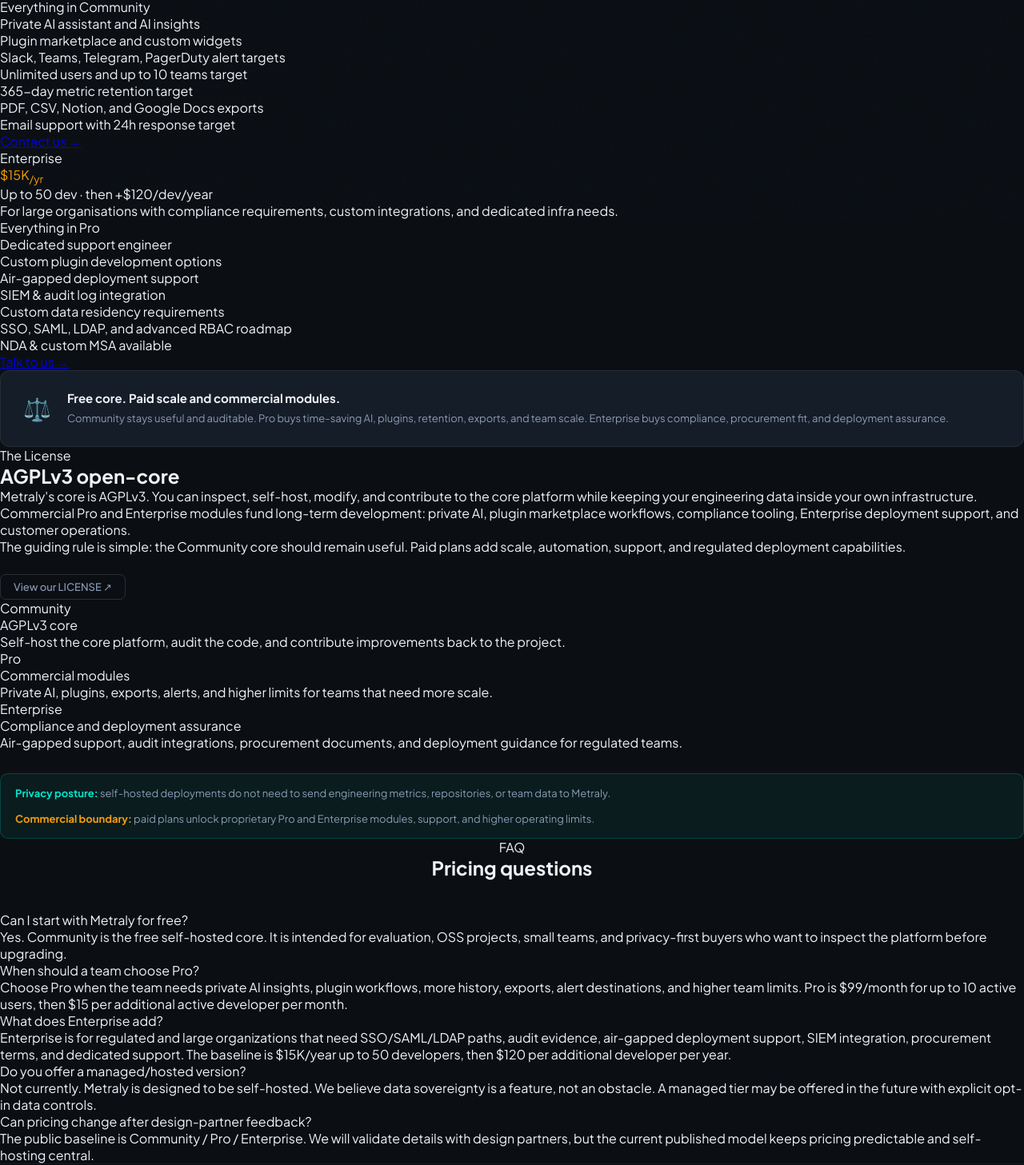
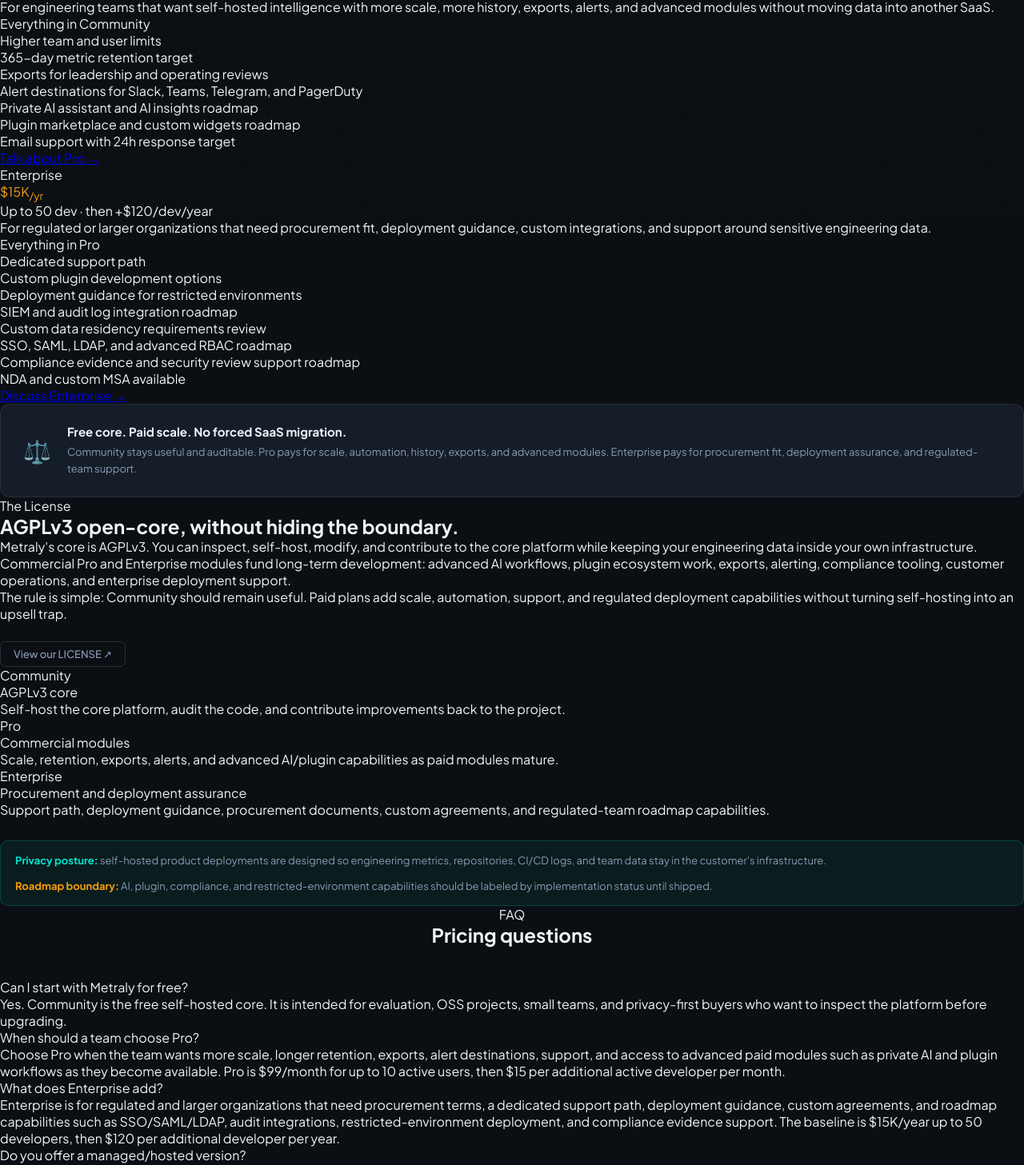
Before and after one commit to getmetraly/website, a Next.js app: page /pricing in a window 1280 px wide. Shown: the part 526-1983 px from the top of the page at 80% size. Built offline with nearby package versions, Linux system fonts and the light colour scheme.

Commit message:
feat(pricing): strengthen truth-safe pricing copy

```diff
--- a/app/pricing/page.tsx
+++ b/app/pricing/page.tsx
@@ -14,14 +14,15 @@ export default function PricingPage() {
         <div className="hero">
           <div className="eyebrow">Pricing &amp; License</div>
           <h1>
-            Simple, honest
+            Start self-hosted.
             <br />
-            <span className="gradient-text">open-core pricing.</span>
+            <span className="gradient-text">Scale when trust matters.</span>
           </h1>
           <p className="hero-sub">
-            Metraly Community is free to self-host under AGPLv3. Pro adds
-            scale, private AI, plugins, alerts, and longer retention. Enterprise adds
-            compliance, air-gap, and dedicated support.
+            Community is free and AGPLv3 open-core. Pro adds team scale,
+            longer history, exports, alerts, and private AI/plugin capabilities
+            as they become available. Enterprise is for regulated teams that
+            need procurement, deployment assurance, and dedicated support.
           </p>
         </div>
 
@@ -37,10 +38,11 @@ export default function PricingPage() {
                 $0 · self-hosted · AGPLv3 core
               </div>
               <div className="pricing-desc">
-                Run Metraly on your own infrastructure for evaluation, startups,
-                internal teams, and OSS projects.
+                For evaluation, small teams, OSS projects, and buyers who want
+                to inspect the core platform before committing to paid modules.
               </div>
               <ul className="pricing-features">
+                <li>Self-hosted AGPLv3 core</li>
                 <li>DORA dashboards and core delivery metrics</li>
                 <li>Git, CI/CD, PM, and metrics connectors as they ship</li>
                 <li>System dashboard templates</li>
@@ -64,7 +66,7 @@ export default function PricingPage() {
 
             {/* Pro */}
             <div className="pricing-card featured">
-              <div className="pricing-featured-badge">Most Popular</div>
+              <div className="pricing-featured-badge">For growing teams</div>
               <div className="pricing-plan">Pro</div>
               <div className="pricing-price" style={{ color: "var(--purple)" }}>
                 $99<sub>/mo</sub>
@@ -73,24 +75,25 @@ export default function PricingPage() {
                 Up to 10 active users · then +$15/dev/mo
               </div>
               <div className="pricing-desc">
-                For growing teams that need private AI, plugins, alerting, exports,
-                and more history without giving up self-hosting.
+                For engineering teams that want self-hosted intelligence with
+                more scale, more history, exports, alerts, and advanced modules
+                without moving data into another SaaS.
               </div>
               <ul className="pricing-features">
                 <li>Everything in Community</li>
-                <li>Private AI assistant and AI insights</li>
-                <li>Plugin marketplace and custom widgets</li>
-                <li>Slack, Teams, Telegram, PagerDuty alert targets</li>
-                <li>Unlimited users and up to 10 teams target</li>
+                <li>Higher team and user limits</li>
                 <li>365-day metric retention target</li>
-                <li>PDF, CSV, Notion, and Google Docs exports</li>
+                <li>Exports for leadership and operating reviews</li>
+                <li>Alert destinations for Slack, Teams, Telegram, and PagerDuty</li>
+                <li>Private AI assistant and AI insights roadmap</li>
+                <li>Plugin marketplace and custom widgets roadmap</li>
                 <li>Email support with 24h response target</li>
               </ul>
               <a
-                href="mailto:hello@metraly.io"
+                href="mailto:hello@metraly.io?subject=Metraly%20Pro"
                 className="pricing-cta primary"
               >
-                Contact us →
+                Talk about Pro →
               </a>
             </div>
 
@@ -104,24 +107,26 @@ export default function PricingPage() {
                 Up to 50 dev · then +$120/dev/year
               </div>
               <div className="pricing-desc">
-                For large organisations with compliance requirements, custom
-                integrations, and dedicated infra needs.
+                For regulated or larger organizations that need procurement fit,
+                deployment guidance, custom integrations, and support around
+                sensitive engineering data.
               </div>
               <ul className="pricing-features">
                 <li>Everything in Pro</li>
-                <li>Dedicated support engineer</li>
+                <li>Dedicated support path</li>
                 <li>Custom plugin development options</li>
-                <li>Air-gapped deployment support</li>
-                <li>SIEM &amp; audit log integration</li>
-                <li>Custom data residency requirements</li>
+                <li>Deployment guidance for restricted environments</li>
+                <li>SIEM and audit log integration roadmap</li>
+                <li>Custom data residency requirements review</li>
                 <li>SSO, SAML, LDAP, and advanced RBAC roadmap</li>
-                <li>NDA &amp; custom MSA available</li>
+                <li>Compliance evidence and security review support roadmap</li>
+                <li>NDA and custom MSA available</li>
               </ul>
               <a
-                href="mailto:enterprise@metraly.io"
+                href="mailto:enterprise@metraly.io?subject=Metraly%20Enterprise"
                 className="pricing-cta outline-cyan"
               >
-                Talk to us →
+                Discuss Enterprise →
               </a>
             </div>
           </div>
@@ -150,7 +155,7 @@ export default function PricingPage() {
                   marginBottom: "6px",
                 }}
               >
-                Free core. Paid scale and commercial modules.
+                Free core. Paid scale. No forced SaaS migration.
               </div>
               <div
                 style={{
@@ -159,9 +164,10 @@ export default function PricingPage() {
                   lineHeight: 1.6,
                 }}
               >
-                Community stays useful and auditable. Pro buys time-saving AI,
-                plugins, retention, exports, and team scale. Enterprise buys
-                compliance, procurement fit, and deployment assurance.
+                Community stays useful and auditable. Pro pays for scale,
+                automation, history, exports, and advanced modules. Enterprise
+                pays for procurement fit, deployment assurance, and regulated-team
+                support.
               </div>
             </div>
           </div>
@@ -173,7 +179,7 @@ export default function PricingPage() {
             <div className="license-grid">
               <div>
                 <div className="section-eyebrow">The License</div>
-                <h2>AGPLv3 open-core</h2>
+                <h2>AGPLv3 open-core, without hiding the boundary.</h2>
                 <p className="body-text">
                   Metraly&apos;s core is AGPLv3. You can inspect, self-host,
                   modify, and contribute to the core platform while keeping your
@@ -181,14 +187,14 @@ export default function PricingPage() {
                 </p>
                 <p className="body-text">
                   Commercial Pro and Enterprise modules fund long-term
-                  development: private AI, plugin marketplace workflows,
-                  compliance tooling, Enterprise deployment support, and customer
-                  operations.
+                  development: advanced AI workflows, plugin ecosystem work,
+                  exports, alerting, compliance tooling, customer operations,
+                  and enterprise deployment support.
                 </p>
                 <p className="body-text">
-                  The guiding rule is simple: the Community core should remain
-                  useful. Paid plans add scale, automation, support, and
-                  regulated deployment capabilities.
+                  The rule is simple: Community should remain useful. Paid plans
+                  add scale, automation, support, and regulated deployment
+                  capabilities without turning self-hosting into an upsell trap.
                 </p>
                 <div
                   style={{
@@ -223,18 +229,18 @@ export default function PricingPage() {
                     <div className="license-kicker">Pro</div>
                     <div className="license-title">Commercial modules</div>
                     <div className="license-desc">
-                      Private AI, plugins, exports, alerts, and higher limits
-                      for teams that need more scale.
+                      Scale, retention, exports, alerts, and advanced AI/plugin
+                      capabilities as paid modules mature.
                     </div>
                   </div>
                   <div className="license-item">
                     <div className="license-kicker">Enterprise</div>
                     <div className="license-title">
-                      Compliance and deployment assurance
+                      Procurement and deployment assurance
                     </div>
                     <div className="license-desc">
-                      Air-gapped support, audit integrations, procurement
-                      documents, and deployment guidance for regulated teams.
+                      Support path, deployment guidance, procurement documents,
+                      custom agreements, and regulated-team roadmap capabilities.
                     </div>
                   </div>
                 </div>
@@ -253,15 +259,16 @@ export default function PricingPage() {
                   <strong style={{ color: "var(--cyan)" }}>
                     Privacy posture:
                   </strong>{" "}
-                  self-hosted deployments do not need to send engineering metrics,
-                  repositories, or team data to Metraly.
+                  self-hosted product deployments are designed so engineering
+                  metrics, repositories, CI/CD logs, and team data stay in the
+                  customer&apos;s infrastructure.
                   <br />
                   <br />
                   <strong style={{ color: "var(--orange)" }}>
-                    Commercial boundary:
+                    Roadmap boundary:
                   </strong>{" "}
-                  paid plans unlock proprietary Pro and Enterprise modules,
-                  support, and higher operating limits.
+                  AI, plugin, compliance, and restricted-environment capabilities
+                  should be labeled by implementation status until shipped.
                 </div>
               </div>
             </div>
@@ -287,20 +294,22 @@ export default function PricingPage() {
           <div className="faq-item">
             <div className="faq-q">When should a team choose Pro?</div>
             <div className="faq-a">
-              Choose Pro when the team needs private AI insights, plugin
-              workflows, more history, exports, alert destinations, and higher
-              team limits. Pro is $99/month for up to 10 active users, then $15
-              per additional active developer per month.
+              Choose Pro when the team wants more scale, longer retention,
+              exports, alert destinations, support, and access to advanced
+              paid modules such as private AI and plugin workflows as they
+              become available. Pro is $99/month for up to 10 active users,
+              then $15 per additional active developer per month.
             </div>
           </div>
           <div className="faq-item">
             <div className="faq-q">What does Enterprise add?</div>
             <div className="faq-a">
-              Enterprise is for regulated and large organizations that need
-              SSO/SAML/LDAP paths, audit evidence, air-gapped deployment
-              support, SIEM integration, procurement terms, and dedicated
-              support. The baseline is $15K/year up to 50 developers, then
-              $120 per additional developer per year.
+              Enterprise is for regulated and larger organizations that need
+              procurement terms, a dedicated support path, deployment guidance,
+              custom agreements, and roadmap capabilities such as SSO/SAML/LDAP,
+              audit integrations, restricted-environment deployment, and
+              compliance evidence support. The baseline is $15K/year up to 50
+              developers, then $120 per additional developer per year.
             </div>
           </div>
           <div className="faq-item">
@@ -308,10 +317,9 @@ export default function PricingPage() {
               Do you offer a managed/hosted version?
             </div>
             <div className="faq-a">
-              Not currently. Metraly is designed to be self-hosted. We
-              believe data sovereignty is a feature, not an obstacle. A
-              managed tier may be offered in the future with explicit opt-in
-              data controls.
+              Not currently. Metraly is designed around self-hosting and data
+              sovereignty. A managed tier may be offered in the future only with
+              explicit opt-in data controls.
             </div>
           </div>
           <div className="faq-item">
@@ -319,9 +327,9 @@ export default function PricingPage() {
               Can pricing change after design-partner feedback?
             </div>
             <div className="faq-a">
-              The public baseline is Community / Pro / Enterprise. We will
-              validate details with design partners, but the current published
-              model keeps pricing predictable and self-hosting central.
+              The public baseline is Community / Pro / Enterprise. Details may
+              be validated with design partners, but the model keeps pricing
+              predictable and self-hosting central.
             </div>
           </div>
         </div>
```
